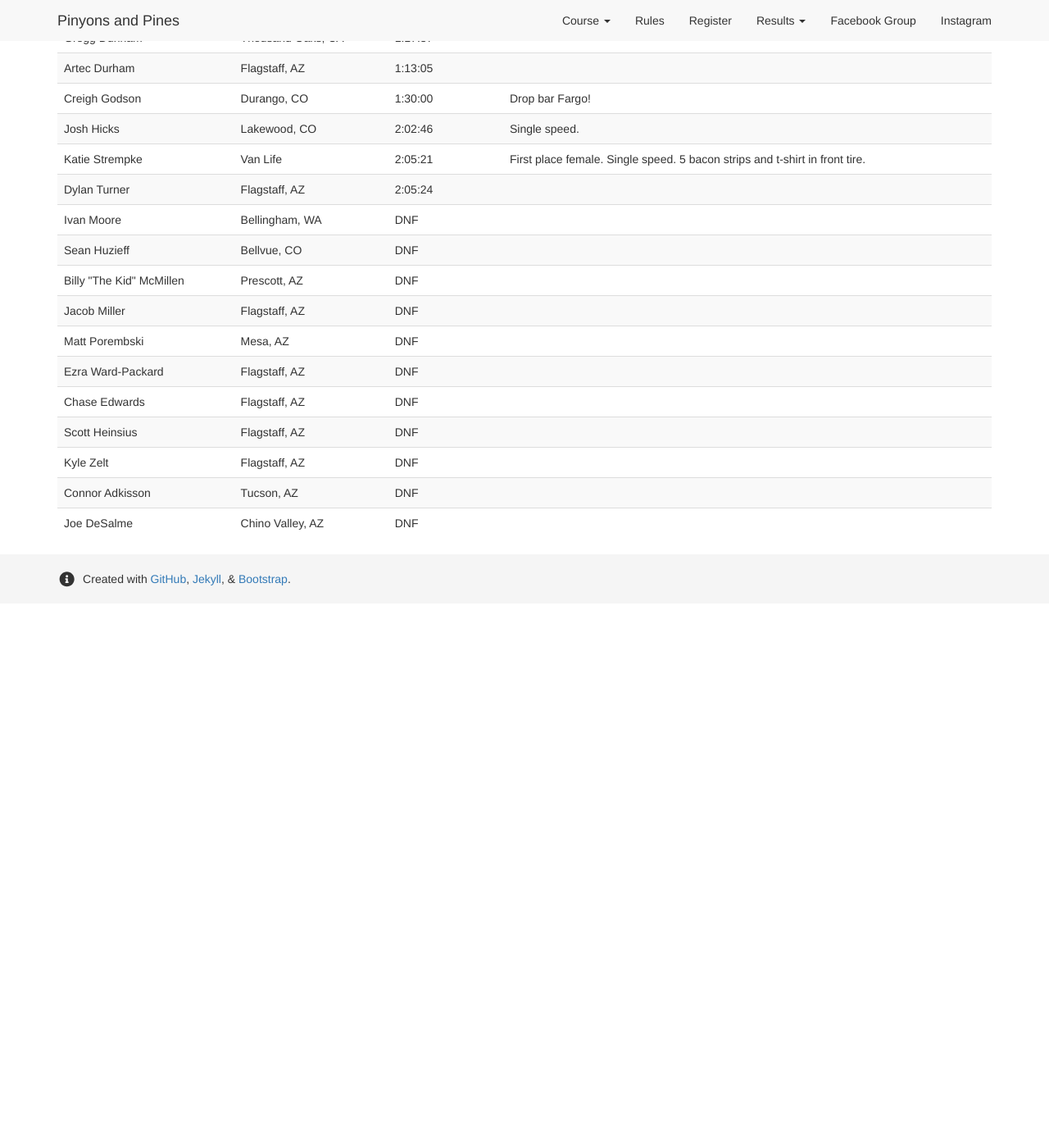
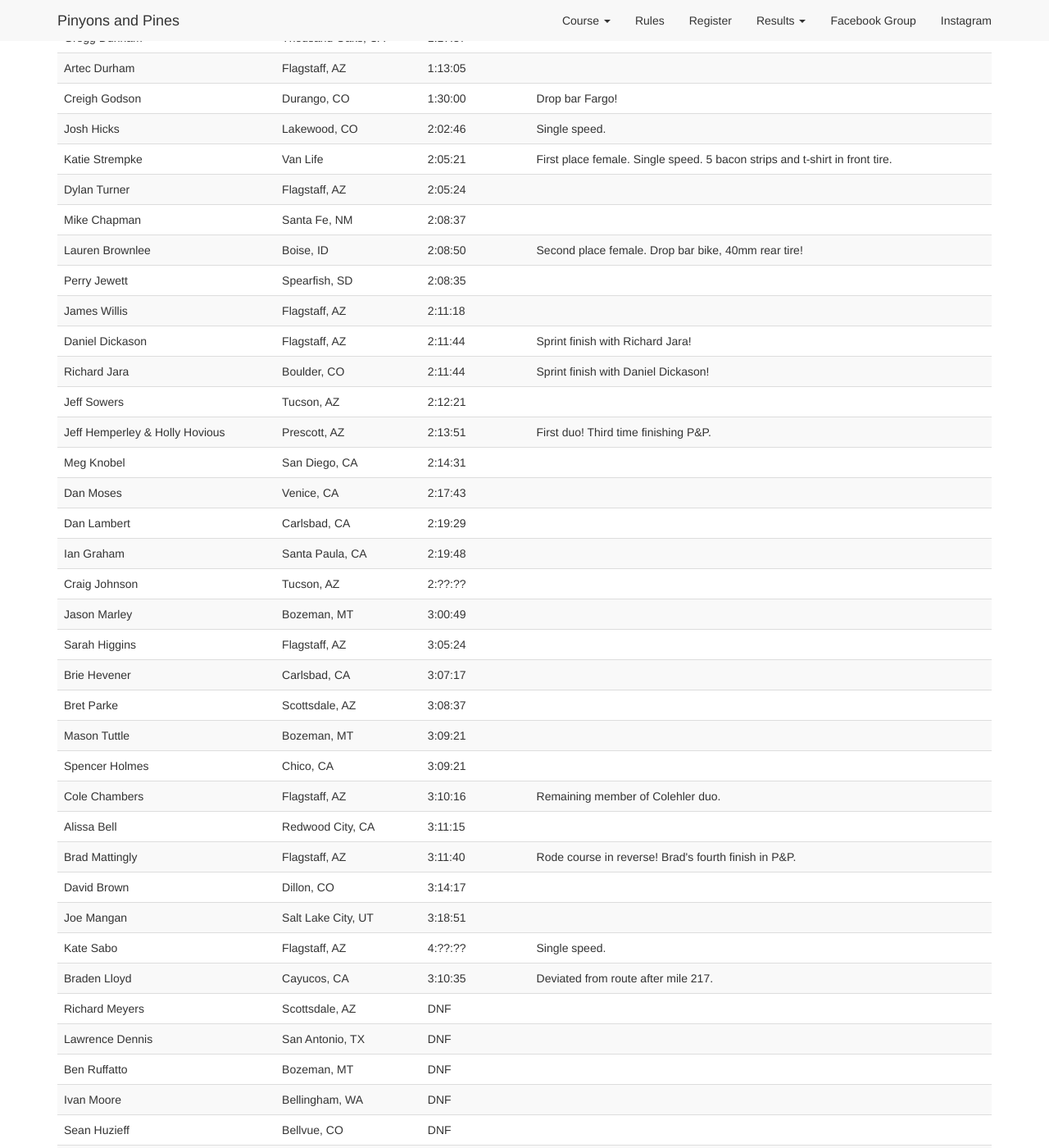
Before and after one commit to dcernst/PinyonsPines, a Jekyll site: the page built from results2022.md, in a window 1280 px wide and 1400 px high, scrolled down 922 px. Shown: the whole window at 82% size. Built offline with Jekyll 4.4.1, drawn with Linux system fonts in a browser that asks for light colours; nearby versions of some CDN libraries; before the commit the page ends 1658 px from its top, so only the background shows below that.

Commit message:
Update to results

```diff
--- a/results2022.md
+++ b/results2022.md
@@ -66,6 +66,94 @@ The 2022 Grand Depart took place at 6am on Thursday, May 1.
 </tr>
 
 <tr>
+<td>Mike Chapman</td> <td>Santa Fe, NM</td> <td>2:08:37</td> <td></td>
+</tr>
+<tr>
+<td>Lauren Brownlee</td> <td>Boise, ID</td> <td>2:08:50</td> <td>Second place female. Drop bar bike, 40mm rear tire!</td>
+</tr>
+<tr>
+<td>Perry Jewett</td> <td>Spearfish, SD</td> <td>2:08:35</td> <td></td>
+</tr>
+<tr>
+<td>James Willis</td> <td>Flagstaff, AZ</td> <td>2:11:18</td> <td></td>
+</tr>
+<tr>
+<td>Daniel Dickason</td> <td>Flagstaff, AZ</td> <td>2:11:44</td> <td>Sprint finish with Richard Jara!</td>
+</tr>
+<tr>
+<td>Richard Jara</td> <td>Boulder, CO</td> <td>2:11:44</td> <td>Sprint finish with Daniel Dickason!</td>
+</tr>
+<tr>
+<td>Jeff Sowers</td> <td>Tucson, AZ</td> <td>2:12:21</td> <td></td>
+</tr>
+<tr>
+<td>Jeff Hemperley & Holly Hovious</td> <td>Prescott, AZ</td> <td>2:13:51</td> <td>First duo! Third time finishing P&P.</td>
+</tr>
+<tr>
+<td>Meg Knobel</td> <td>San Diego, CA</td> <td>2:14:31</td> <td></td>
+</tr>
+<tr>
+<td>Dan Moses</td> <td>Venice, CA</td> <td>2:17:43</td> <td></td>
+</tr>
+<tr>
+<td>Dan Lambert</td> <td>Carlsbad, CA</td> <td>2:19:29</td> <td></td>
+</tr>
+<tr>
+<td>Ian Graham</td> <td>Santa Paula, CA</td> <td>2:19:48</td> <td></td>
+</tr>
+<tr>
+<td>Craig Johnson</td> <td>Tucson, AZ</td> <td>2:??:??</td> <td></td>
+</tr>
+<tr>
+<td>Jason Marley</td> <td>Bozeman, MT</td> <td>3:00:49</td> <td></td>
+</tr>
+<tr>
+<td>Sarah Higgins</td> <td>Flagstaff, AZ</td> <td>3:05:24</td> <td></td>
+</tr>
+<tr>
+<td>Brie Hevener</td> <td>Carlsbad, CA</td> <td>3:07:17</td> <td></td>
+</tr>
+<tr>
+<td>Bret Parke</td> <td>Scottsdale, AZ</td> <td>3:08:37</td> <td></td>
+</tr>
+<tr>
+<td>Mason Tuttle</td> <td>Bozeman, MT</td> <td>3:09:21</td> <td></td>
+</tr>
+<tr>
+<td>Spencer Holmes</td> <td>Chico, CA</td> <td>3:09:21</td> <td></td>
+</tr>
+<tr>
+<td>Cole Chambers</td> <td>Flagstaff, AZ</td> <td>3:10:16</td> <td>Remaining member of Colehler duo.</td>
+</tr>
+<tr>
+<td>Alissa Bell</td> <td>Redwood City, CA</td> <td>3:11:15</td> <td></td>
+</tr>
+<tr>
+<td>Brad Mattingly</td> <td>Flagstaff, AZ</td> <td>3:11:40</td> <td>Rode course in reverse! Brad's fourth finish in P&P.</td>
+</tr>
+<tr>
+<td>David Brown</td> <td>Dillon, CO</td> <td>3:14:17</td> <td></td>
+</tr>
+<tr>
+<td>Joe Mangan</td> <td>Salt Lake City, UT</td> <td>3:18:51</td> <td></td>
+</tr>
+<tr>
+<td>Kate Sabo</td> <td>Flagstaff, AZ</td> <td>4:??:??</td> <td>Single speed.</td>
+</tr>
+<tr>
+<td>Braden Lloyd</td> <td>Cayucos, CA</td> <td>3:10:35</td> <td>Deviated from route after mile 217.</td>
+</tr>
+
+<tr>
+<td>Richard Meyers</td> <td>Scottsdale, AZ</td> <td>DNF</td> <td></td>
+</tr>
+<tr>
+<td> Lawrence Dennis</td> <td>San Antonio,  TX </td> <td>DNF</td> <td></td>
+</tr>
+<tr>
+<td>Ben Ruffatto</td> <td>Bozeman, MT</td> <td>DNF</td> <td></td>
+</tr>
+<tr>
 <td>Ivan Moore</td> <td>Bellingham, WA</td> <td>DNF</td> <td></td>
 </tr>
 <tr>
```
